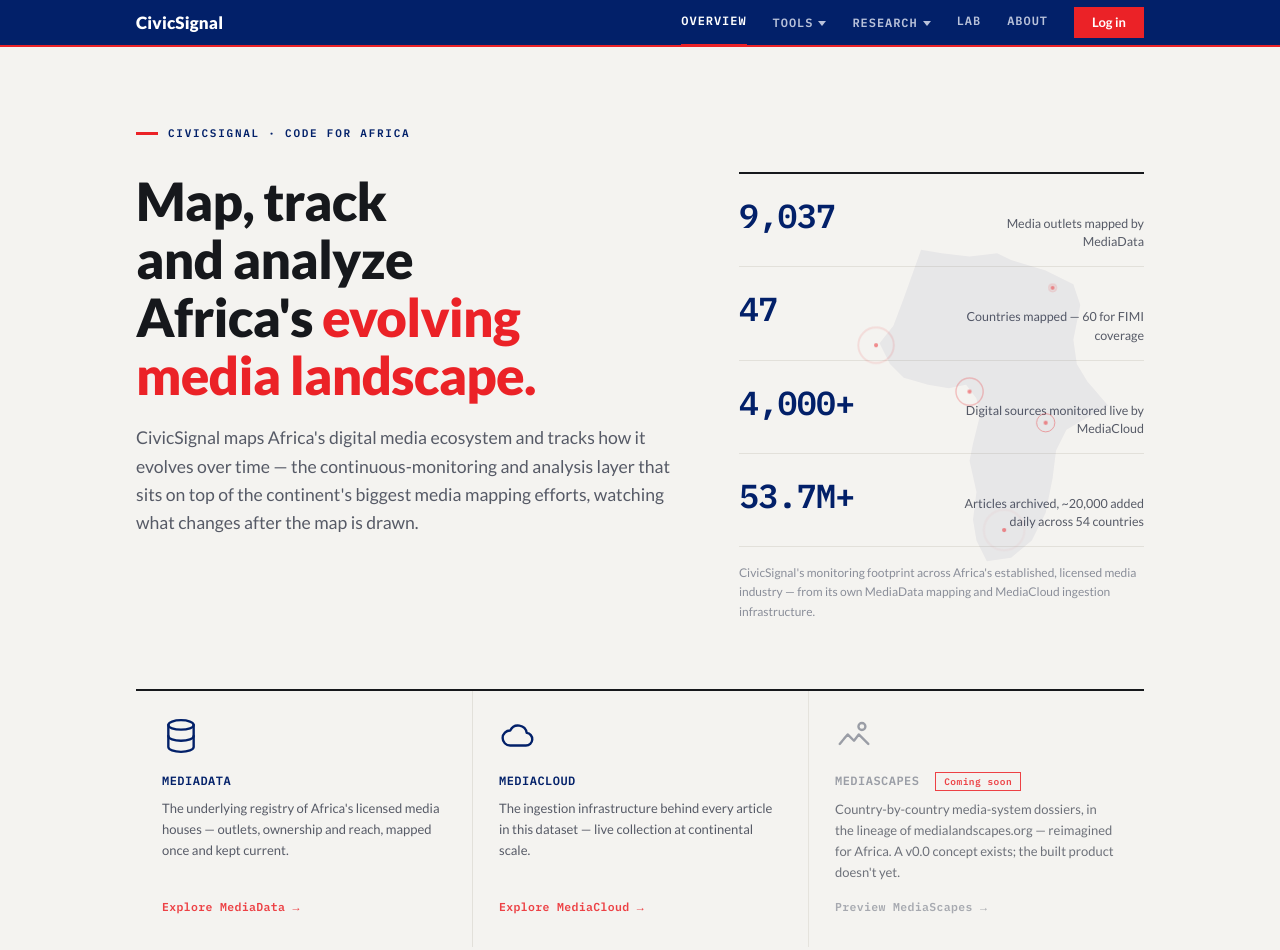
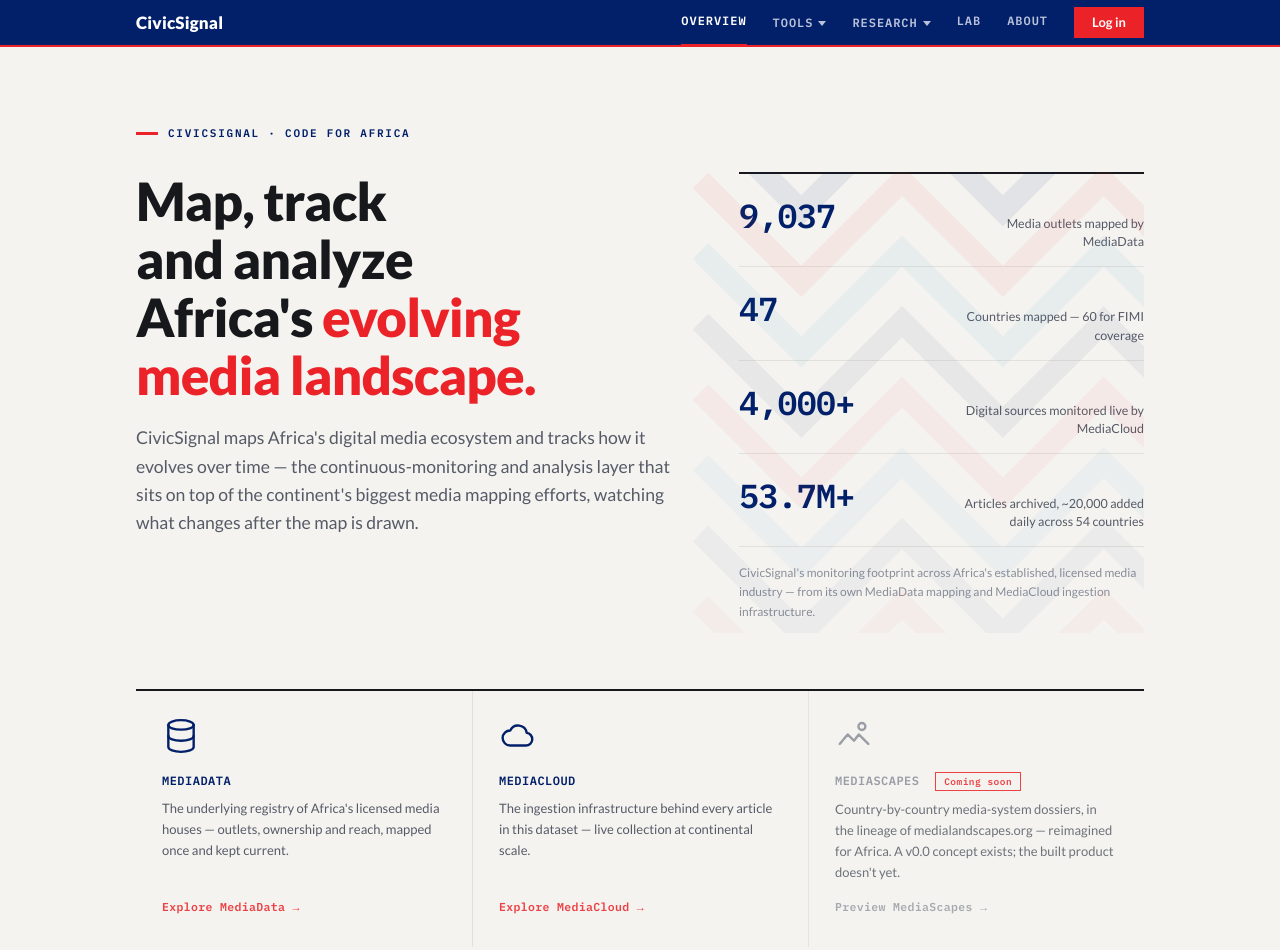
Before and after one commit to CodeForAfrica/civicsignal-showcase, a plain HTML site: page index.html in a window 1280 px wide. Shown: the top 950 px of the page. Drawn offline with nearby package versions, Linux system fonts and the light colour scheme.

Commit message:
Replace hero background with subtle chevron/wavelength motif
Swaps the Africa-silhouette + pulse-dot graphic for a layered chevron
pattern riffing on traditional African wall-painting geometry, read
as signal/wavelength bands behind the homepage hero stats.

```diff
--- a/index.html
+++ b/index.html
@@ -51,13 +51,9 @@
 
   header.masthead{padding:clamp(48px,8vw,80px) 0 48px;background:var(--bg-alt);border-bottom:1px solid var(--line);}
   header.masthead .wrap{position:relative;}
-  .masthead-bg{position:absolute;top:50%;right:-40px;transform:translateY(-50%);height:min(60vw,360px);width:auto;z-index:0;pointer-events:none;}
+  .masthead-bg{position:absolute;inset:0;width:100%;height:100%;z-index:0;pointer-events:none;}
   @media(max-width:900px){.masthead-bg{display:none;}}
-  .masthead-bg-continent{fill:var(--navy);opacity:0.05;}
-  .masthead-bg-nodes .pulse-dot{fill:var(--red);opacity:0.5;}
-  .masthead-bg-nodes .pulse-ring{fill:none;stroke:var(--red);stroke-width:1.5;opacity:0;transform-origin:center;transform-box:fill-box;animation:masthead-pulse 3.6s ease-out infinite;}
-  @keyframes masthead-pulse{0%{transform:scale(0.4);opacity:0.55;}100%{transform:scale(2.2);opacity:0;}}
-  @media (prefers-reduced-motion: reduce){.masthead-bg-nodes .pulse-ring{animation:none;opacity:0.3;}}
+  .masthead-bg-chevron{fill:none;stroke-width:22;}
   .masthead-top{display:flex;align-items:center;gap:10px;margin-bottom:22px;font-family:var(--font-mono);font-size:11px;font-weight:600;letter-spacing:0.16em;color:var(--navy);text-transform:uppercase;line-height:1.2;}
   .masthead-top::before{content:'';display:block;flex:0 0 auto;width:22px;height:3px;background:var(--red);}
   .masthead-graphic{position:absolute;top:0;right:0;height:clamp(52px,8vw,84px);width:auto;display:block;}
@@ -442,20 +438,15 @@
       <span>CivicSignal &middot; Code for Africa</span>
     </div>
     <div class="masthead-grid">
-      <svg class="masthead-bg" viewBox="0 0 500 520" preserveAspectRatio="xMaxYMid meet" aria-hidden="true" focusable="false">
-        <polygon class="masthead-bg-continent" points="120,40 95,110 80,150 60,175 75,205 95,225 130,235 160,240 185,235 200,255 205,280 195,320 190,345 200,390 195,430 200,460 215,490 250,485 280,460 300,420 310,370 315,330 330,300 390,265 360,230 345,205 340,170 350,120 340,90 300,70 250,55 230,45 190,50 150,45"/>
-        <g class="masthead-bg-nodes">
-          <circle class="pulse-ring" cx="190" cy="245" r="14" style="animation-delay:0s"/>
-          <circle class="pulse-dot" cx="190" cy="245" r="3"/>
-          <circle class="pulse-ring" cx="300" cy="290" r="14" style="animation-delay:0.7s"/>
-          <circle class="pulse-dot" cx="300" cy="290" r="3"/>
-          <circle class="pulse-ring" cx="310" cy="95" r="14" style="animation-delay:1.4s"/>
-          <circle class="pulse-dot" cx="310" cy="95" r="3"/>
-          <circle class="pulse-ring" cx="240" cy="445" r="14" style="animation-delay:2.1s"/>
-          <circle class="pulse-dot" cx="240" cy="445" r="3"/>
-          <circle class="pulse-ring" cx="55" cy="178" r="14" style="animation-delay:2.8s"/>
-          <circle class="pulse-dot" cx="55" cy="178" r="3"/>
-        </g>
+      <svg class="masthead-bg" viewBox="0 0 1000 460" preserveAspectRatio="xMaxYMid slice" aria-hidden="true" focusable="false">
+        <polyline class="masthead-bg-chevron" points="560,-60 660,40 760,-60 860,40 960,-60 1060,40" stroke="var(--navy)" opacity="0.07"/>
+        <polyline class="masthead-bg-chevron" points="560,10 660,110 760,10 860,110 960,10 1060,110" stroke="var(--red)" opacity="0.06"/>
+        <polyline class="masthead-bg-chevron" points="560,80 660,180 760,80 860,180 960,80 1060,180" stroke="var(--blue)" opacity="0.055"/>
+        <polyline class="masthead-bg-chevron" points="560,150 660,250 760,150 860,250 960,150 1060,250" stroke="var(--navy)" opacity="0.05"/>
+        <polyline class="masthead-bg-chevron" points="560,220 660,320 760,220 860,320 960,220 1060,320" stroke="var(--red)" opacity="0.045"/>
+        <polyline class="masthead-bg-chevron" points="560,290 660,390 760,290 860,390 960,290 1060,390" stroke="var(--blue)" opacity="0.04"/>
+        <polyline class="masthead-bg-chevron" points="560,360 660,460 760,360 860,460 960,360 1060,460" stroke="var(--navy)" opacity="0.035"/>
+        <polyline class="masthead-bg-chevron" points="560,430 660,530 760,430 860,530 960,430 1060,530" stroke="var(--red)" opacity="0.03"/>
       </svg>
       <div class="masthead-copy">
         <h1 class="headline">Map, track and analyze Africa's <em>evolving media landscape.</em></h1>
```
